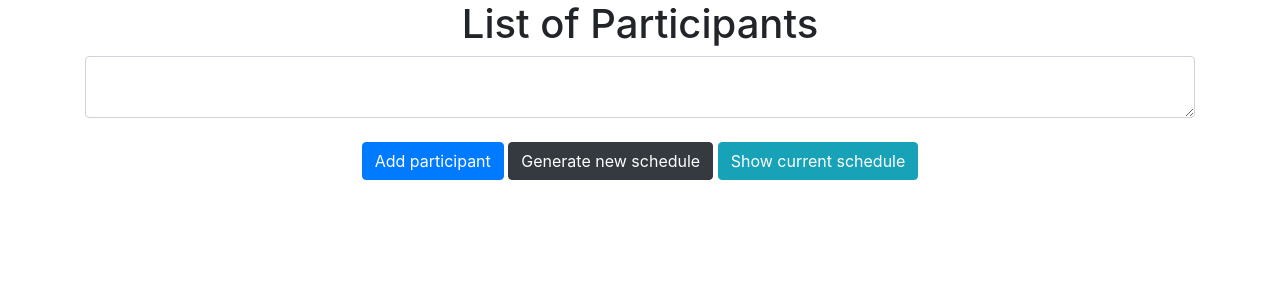
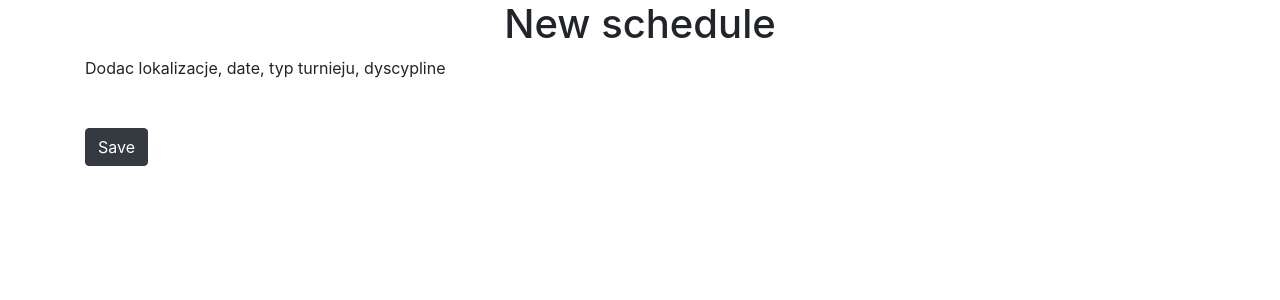
Before and after one commit to ReptilianEye/MyTournamentApp, a Flask app: page /new-schedule in a window 1280 px wide. Shown: the part 56-356 px from the top of the page. Run offline with Flask 2, Linux system fonts and the light colour scheme; a user stored in the database is signed in; some libraries are stand-ins or nearby versions.

Commit message:
changes in functions v2

```diff
--- a/website/templates/new_schedule.html
+++ b/website/templates/new_schedule.html
@@ -1,23 +1,10 @@
 {% extends "base.html" %} {% block title %}Schedule Generator{% endblock %} {% block
   content %}
-  <h1 align="center">List of Participants</h1>
-  <ol class="list-group list-group-flush" id="notes">
-    {% for player in user.players %}
-    <li align="center" class="list-group-item">
-     {{player.name}}
-      <button type="button" class="close" onClick="deletePlayer({{player.id}})">
-        <span aria-hidden="true">&times;</span>
-      </button>
-    </li>
-    {% endfor %}
-  </ol>
-  <form method="POST">
-    <textarea name="name" it="name" class="form-control"></textarea>
-    <br />
-    <div align="center">
-      <button type="submit" class="btn btn-primary">Add participant</button>
-      <a type="button" href="/generate" class="btn btn-dark">Generate new schedule</a>
-      <a type="button" href="/schedule" class="btn btn-info">Show current schedule</a>
-    </div>
-  </form>
+  <h1 align="center">New schedule</h1>
+  Dodac lokalizacje, date, typ turnieju, dyscypline
+  <!-- Dodac lokalizacje, date, typ turnieju, dyscypline -->
+  <br/>
+  <br/>
+  <br/>
+  <a type="button" href="/new-players" class="btn btn-dark">Save</a>
   {% endblock %}
--- a/website/templates/tournaments.html
+++ b/website/templates/tournaments.html
@@ -6,7 +6,7 @@
 
       <div align="center">
         <ol class="badge badge-dark">
-          <div  class="list-group-horizontal"><h3>tournament.name tournament.date tournament.location</h3> </div>
+          <div  class="list-group-horizontal"><h3>{{tournament.name}} {{tournament.date}} {{tournament.location}}</h3> </div>
         </ol>
       </div>
       <br />
--- a/website/views.py
+++ b/website/views.py
@@ -1,4 +1,4 @@
-from flask import Blueprint,render_template, request, flash, jsonify
+from flask import Blueprint, render_template, request, flash, jsonify
 from flask.helpers import url_for
 from flask.json import jsonify
 from flask_login import login_user, login_required, logout_user, current_user
@@ -10,23 +10,26 @@ from . import db
 import json
 from .GenerujeRoundRobinTournamentFlask import *
 
-#blueprint - miejsce gdzie jest wiele stron
+# blueprint - miejsce gdzie jest wiele stron
 
 views = Blueprint('views', __name__)
 
-@views.route('/',methods = ['GET','POST'])
+
+@views.route('/', methods=['GET', 'POST'])
 @login_required
 def home():
-    return render_template("home.html",user=current_user)
+    return render_template("home.html", user=current_user)
 
 
-@views.route('/generator',methods = ['GET','POST'])
+@views.route('/generator', methods=['GET', 'POST'])
 @login_required
 def Schedules():
-    return render_template("tournaments.html",user=current_user)
+    return render_template("tournaments.html", user=current_user)
 
 # TODO zrobic limit dodawania zawodnikow (aby ktos nie zrobil turnieju na niskonczona ilosc osob)
-@views.route('/new-schedule',methods = ['GET','POST'])
+
+
+@views.route('/new-schedule', methods=['GET', 'POST'])
 @login_required
 def CreateNewSchedule():
     if request.method == 'POST':
@@ -36,29 +39,32 @@ def CreateNewSchedule():
         discipline = request.form.get('discipline')
         type = request.form.get('type')
 
-        newTournament = Tournament(user_id=current_user.id,name=tournamentName,date=date,location=location,discipline=discipline,type=type)
+        newTournament = Tournament(user_id=current_user.id, name=tournamentName,
+                                   date=date, location=location, discipline=discipline, type=type)
         db.session.add(newTournament)
         db.session.commit()
-        GetPlayers(newTournament)
-    return render_template("new_schedule.html",user=current_user)
+    return render_template("new_schedule.html", user=current_user)
 
+
+@views.route('/new-players', methods=['GET', 'POST'])
+@login_required
 def GetPlayers(Tournament):
     if request.method == 'POST':
         name = request.form.get('player')
         if len(name) < 1:
             flash('Imie uczestnika za krotkie', category='error')
         else:
-            newPlayer = Player(tournament_id=Tournament.id,name=name )
+            newPlayer = Player(tournament_id=Tournament.id, name=name)
             db.session.add(newPlayer)
             db.session.commit()
-            flash('Uczestnik dodany!',category='success')
-    return render_template("Get-Players.html",user=current_user)
+            flash('Uczestnik dodany!', category='success')
+    return render_template("new_players.html", user=current_user)
 
 
 def GenerateSchedule():
 
     tournament = Tournament.query.filter_by(user_id=current_user.id).last()
-    players = Player.query.filter_by(tournament_id = tournament.id).all()
+    players = Player.query.filter_by(tournament_id=tournament.id).all()
     Schedule = WygenerujTermiarz(players)
     round_number = 0
     for line in Schedule:
@@ -71,14 +77,16 @@ def GenerateSchedule():
             player1_id = Player.query.filter_by(name=player1_name).first()
             player2_id = Player.query.filter_by(name=player2_name).first()
 
-            newDual = Dual(tournament_id=Tournament.id,player1_id=player1_id,player2_id=player2_id,round_number=round_number)
+            newDual = Dual(tournament_id=Tournament.id, player1_id=player1_id,
+                           player2_id=player2_id, round_number=round_number)
 
             db.session.add(newDual)
             db.session.commit()
 
     return redirect(url_for("views.Schedule"))
 
-@views.route('/schedule', methods = ['GET','POST'])
+
+@views.route('/schedule', methods=['GET', 'POST'])
 @login_required
 def Schedule():
 
@@ -97,15 +105,15 @@ def Schedule():
                         db.session.commit()
                     i += 1
 
-
-    return render_template("schedule.html",user=current_user)
+    return render_template("schedule.html", user=current_user)
 
 
 @views.route('public-schedule')
 @login_required
 def public_schedule():
     Schedule = Round.query.filter_by(public=True).all()
-    return render_template("public_schedule.html",Schedule=Schedule,user=current_user)
+    return render_template("public_schedule.html", Schedule=Schedule, user=current_user)
+
 
 @views.route('publish-schedule')
 @login_required
@@ -123,6 +131,7 @@ def publish_schedule():
 
     return redirect(url_for("views.public_schedule"))
 
+
 @views.route('/delete-schedule')
 @login_required
 def delete_schedule():
@@ -131,9 +140,10 @@ def delete_schedule():
             db.session.delete(duo)
         db.session.delete(round)
     db.session.commit()
-    return render_template("generator.html",user=current_user)
+    return render_template("generator.html", user=current_user)
 
-@views.route('/delete-player',methods = ['POST'])
+
+@views.route('/delete-player', methods=['POST'])
 @login_required
 def delete_player():
     player = json.loads(request.data)
```
Also changed, not shown: website/templates/new_players.html (added, +23 -0 lines), website/database.db.
